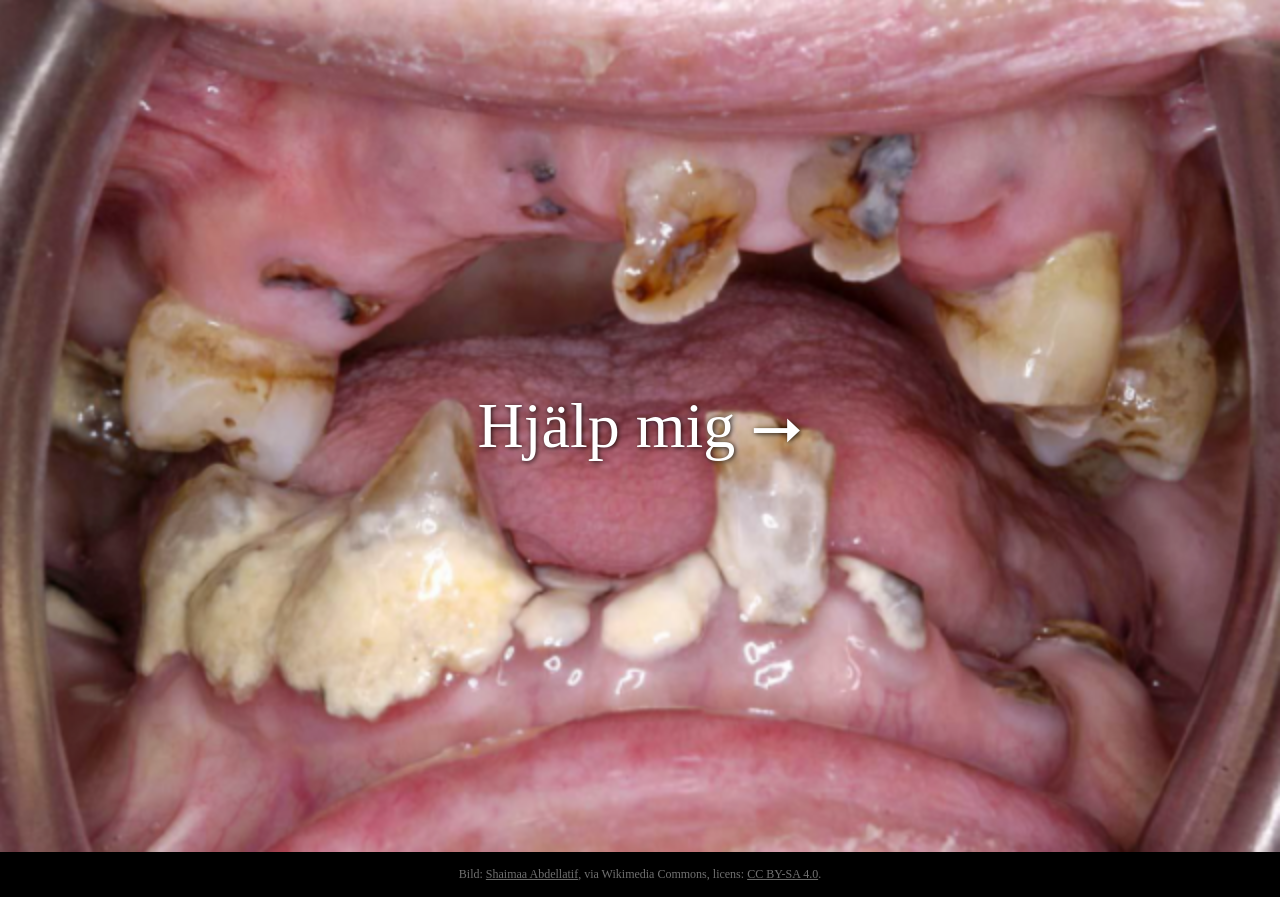
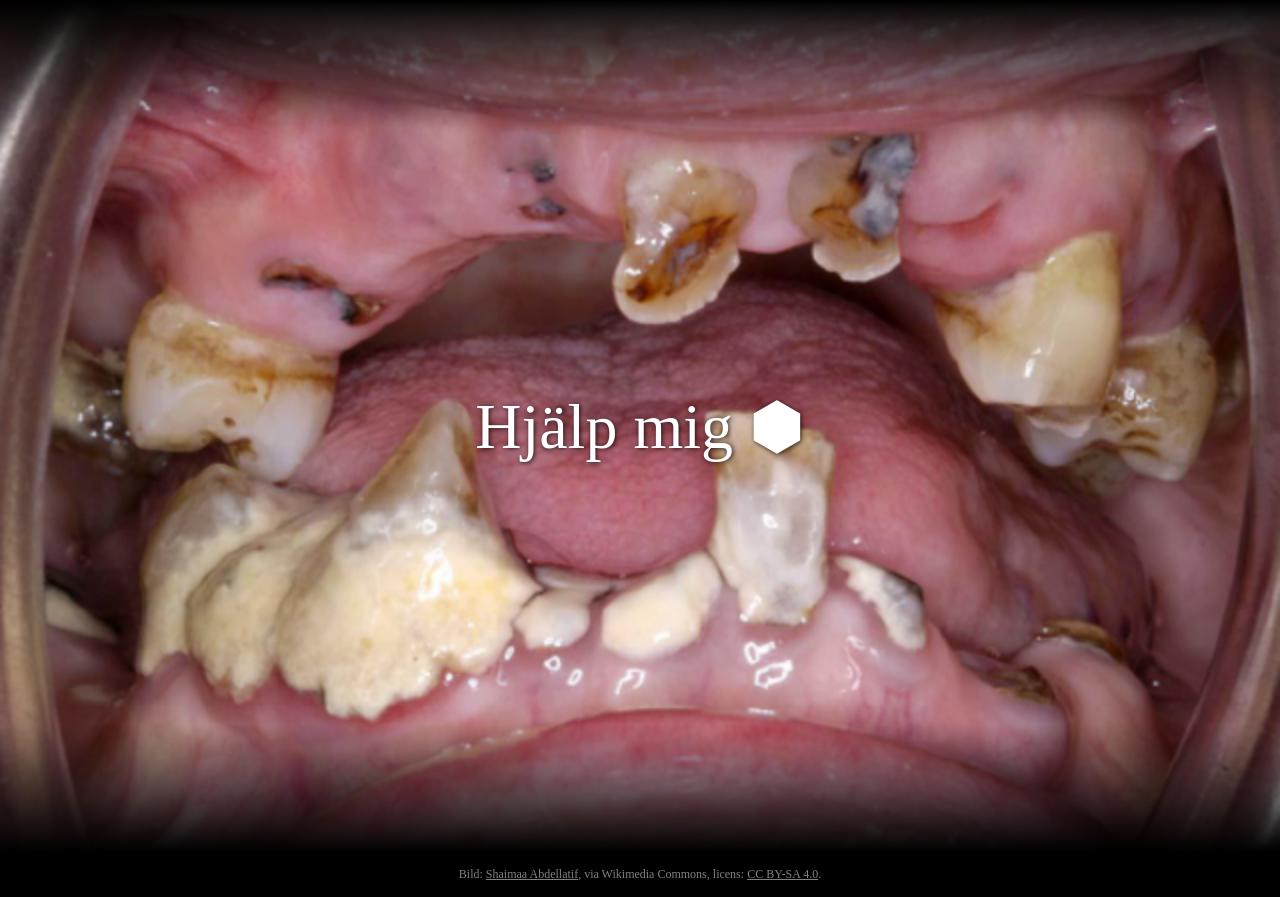
Before and after one commit to munhalsa/munvard, a plain HTML site: page index.html in a window 1280 px wide. Drawn offline with Linux system fonts and the light colour scheme.

Commit message:
Update index.html
gradient justering

```diff
--- a/index.html
+++ b/index.html
@@ -36,27 +36,28 @@
       z-index: 2;
     }
 
-    /* Överlägg för att bildens färger ska "blöda utåt" */
+    /* Blödande topgradient */
     .image-wrapper::before {
       content: "";
       position: absolute;
-      top: -20%;
+      top: 0;
       left: 0;
       width: 100%;
-      height: 20%;
-      background-image: linear-gradient(to bottom, rgba(0, 0, 0, 1), rgba(0, 0, 0, 0));
-      z-index: 1;
+      height: 15%;
+      background: linear-gradient(to bottom, black, transparent);
+      z-index: 3;
     }
 
+    /* Blödande bottengradient */
     .image-wrapper::after {
       content: "";
       position: absolute;
-      bottom: -20%;
+      bottom: 0;
       left: 0;
       width: 100%;
-      height: 20%;
-      background-image: linear-gradient(to top, rgba(0, 0, 0, 1), rgba(0, 0, 0, 0));
-      z-index: 1;
+      height: 15%;
+      background: linear-gradient(to top, black, transparent);
+      z-index: 3;
     }
 
     .link-text {
@@ -66,16 +67,9 @@
       transform: translate(-50%, -50%);
       font-size: 5vw;
       color: white;
-      text-decoration: none !important;
+      text-decoration: none;
       text-shadow: 1px 1px 5px rgba(0, 0, 0, 0.8);
-      z-index: 3;
-    }
-
-    a.link-text:link,
-    a.link-text:visited,
-    a.link-text:hover,
-    a.link-text:active {
-      text-decoration: none !important;
+      z-index: 4;
     }
 
     footer {
@@ -99,7 +93,7 @@
     <div class="image-wrapper">
       <img class="background-image" src="munhalsa.png" alt="Dental decay" />
       <a class="link-text" href="https://www.vardhandboken.se/vard-och-behandling/basal-och-preventiv-omvardnad/munhalsa/oversikt/">
-        Hjälp mig ⭢
+        Hjälp mig ⬢
       </a>
     </div>
   </div>
```
